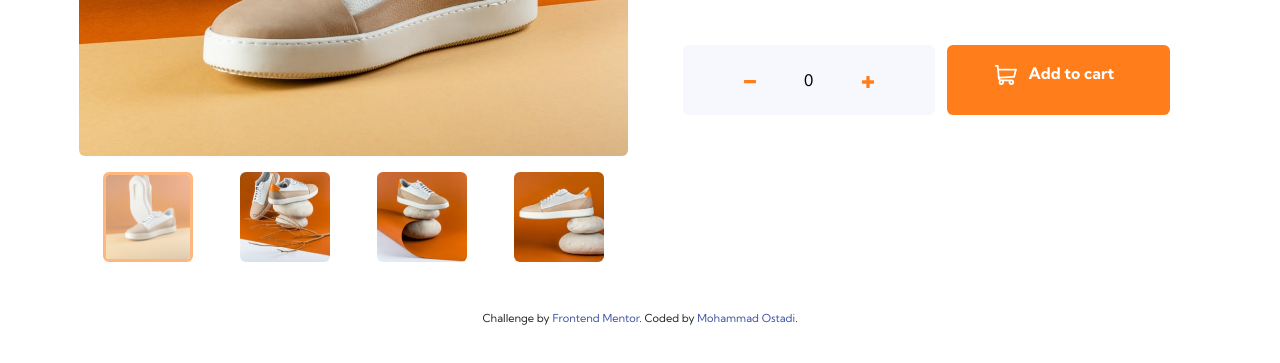
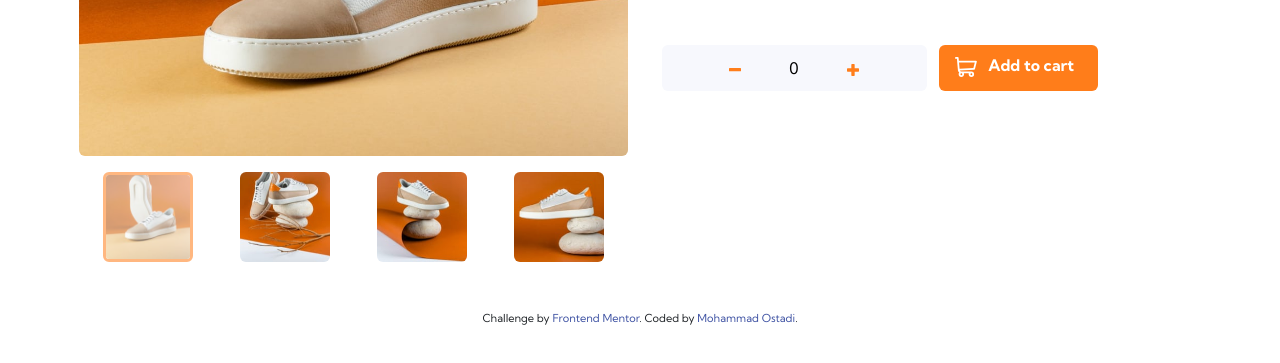
Before and after one commit to Mohammadostadi/ecommerce-product, a plain HTML site: page index.html in a window 1280 px wide. Shown: the part 379-742 px from the top of the page. Drawn offline with nearby package versions, Linux system fonts and the light colour scheme.

Commit message:
Update index.html

```diff
--- a/index.html
+++ b/index.html
@@ -10,6 +10,8 @@
   <link rel="stylesheet" href="https://cdnjs.cloudflare.com/ajax/libs/toastr.js/latest/css/toastr.min.css">
 	<script src="https://cdnjs.cloudflare.com/ajax/libs/toastr.js/latest/js/toastr.min.js"></script>
   <link rel="stylesheet" href="assets/css/main.css">
+  <link rel="stylesheet" href="https://cdn.jsdelivr.net/npm/swiper@11/swiper-bundle.min.css"/>
+
 
   <title>Frontend Mentor | E-commerce product page</title>
 
@@ -149,20 +151,20 @@
             </div>
           </div>
 
-            <div class="my-5 d-flex justify-content-around">
-              <div class="bg-color-light-grayish-blue rounded px-5 py-3 d-flex">
+          <div class="my-5 row">
+            <div class="bg-color-light-grayish-blue rounded px-3 py-1 col-lg-6 col-md-6 col-6 d-flex justify-content-center">
               <button class="btn" id="minus"><svg width="12" height="4" xmlns="http://www.w3.org/2000/svg" xmlns:xlink="http://www.w3.org/1999/xlink"><defs><path d="M11.357 3.332A.641.641 0 0 0 12 2.69V.643A.641.641 0 0 0 11.357 0H.643A.641.641 0 0 0 0 .643v2.046c0 .357.287.643.643.643h10.714Z" id="a"/></defs><use fill="#FF7E1B" fill-rule="nonzero" xlink:href="#a"/></svg></button>
               <input class="bg-color-light-grayish-blue text-center border-0 max-w-input-80"  value="0" id="input"/>
               <button class="btn" id="plus"><svg width="12" height="12" xmlns="http://www.w3.org/2000/svg" xmlns:xlink="http://www.w3.org/1999/xlink"><defs><path d="M12 7.023V4.977a.641.641 0 0 0-.643-.643h-3.69V.643A.641.641 0 0 0 7.022 0H4.977a.641.641 0 0 0-.643.643v3.69H.643A.641.641 0 0 0 0 4.978v2.046c0 .356.287.643.643.643h3.69v3.691c0 .356.288.643.644.643h2.046a.641.641 0 0 0 .643-.643v-3.69h3.691A.641.641 0 0 0 12 7.022Z" id="b"/></defs><use fill="#FF7E1B" fill-rule="nonzero" xlink:href="#b"/></svg></button>
               <!-- <span class="px-5">0</span> -->
-
             </div>
             <!-- <span class="bg-color-light-grayish-blue rounded px-5 py-3">
               <svg width="12" height="4" xmlns="http://www.w3.org/2000/svg" xmlns:xlink="http://www.w3.org/1999/xlink"><defs><path d="M11.357 3.332A.641.641 0 0 0 12 2.69V.643A.641.641 0 0 0 11.357 0H.643A.641.641 0 0 0 0 .643v2.046c0 .357.287.643.643.643h10.714Z" id="a"/></defs><use fill="#FF7E1B" fill-rule="nonzero" xlink:href="#a"/></svg>
               0
               <svg width="12" height="12" xmlns="http://www.w3.org/2000/svg" xmlns:xlink="http://www.w3.org/1999/xlink"><defs><path d="M12 7.023V4.977a.641.641 0 0 0-.643-.643h-3.69V.643A.641.641 0 0 0 7.022 0H4.977a.641.641 0 0 0-.643.643v3.69H.643A.641.641 0 0 0 0 4.978v2.046c0 .356.287.643.643.643h3.69v3.691c0 .356.288.643.644.643h2.046a.641.641 0 0 0 .643-.643v-3.69h3.691A.641.641 0 0 0 12 7.022Z" id="b"/></defs><use fill="#FF7E1B" fill-rule="nonzero" xlink:href="#b"/></svg>
             </span> -->
-              <a id="success" href="#" class="bg-color-orange color-white font-bold rounded px-5 py-3 img-hover-opacity">
+            <div class=" col-lg-6 col-md-6 d-flex col-6">
+              <a id="success" href="#" class="bg-color-orange color-white font-bold rounded px-3 py-2 img-hover-opacity">
                 <svg width="22" height="20" xmlns="http://www.w3.org/2000/svg"><path d="M20.925 3.641H3.863L3.61.816A.896.896 0 0 0 2.717 0H.897a.896.896 0 1 0 0 1.792h1l1.031 11.483c.073.828.52 1.726 1.291 2.336C2.83 17.385 4.099 20 6.359 20c1.875 0 3.197-1.87 2.554-3.642h4.905c-.642 1.77.677 3.642 2.555 3.642a2.72 2.72 0 0 0 2.717-2.717 2.72 2.72 0 0 0-2.717-2.717H6.365c-.681 0-1.274-.41-1.53-1.009l14.321-.842a.896.896 0 0 0 .817-.677l1.821-7.283a.897.897 0 0 0-.87-1.114ZM6.358 18.208a.926.926 0 0 1 0-1.85.926.926 0 0 1 0 1.85Zm10.015 0a.926.926 0 0 1 0-1.85.926.926 0 0 1 0 1.85Zm2.021-7.243-13.8.81-.57-6.341h15.753l-1.383 5.53Z" fill="#fff" fill-rule="nonzero"/></svg>
                 <span class="px-2">Add to cart</span>
               </a>
@@ -171,6 +173,11 @@
         </div>
     </div>
   </section>
+
+
+
+
+  <script src="https://cdn.jsdelivr.net/npm/swiper@11/swiper-bundle.min.js"></script>
   <script src="assets/js/main.js"></script>
   <script>
     $(document).ready(function() {
```
Lines whose indentation alone changed are shown as unchanged.
